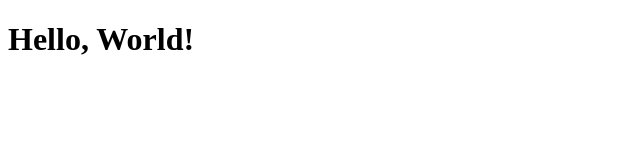
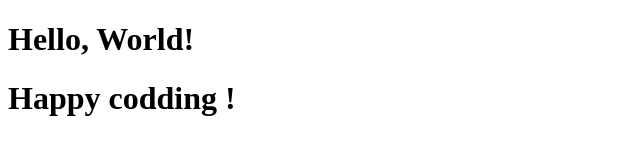
Before and after one commit to Mukaba/Microversetest, a plain HTML site: page index.html in a window 1280 px wide. Shown: the whole page, without its empty margins (0-640 px from the left). Drawn offline with Linux system fonts and the light colour scheme.

Commit message:
Some updates

```diff
--- a/index.html
+++ b/index.html
@@ -8,5 +8,6 @@
 </head>
 <body>
     <h1>Hello, World!</h1>
+    <h1>Happy codding !</h1>
 </body>
 </html>
```
